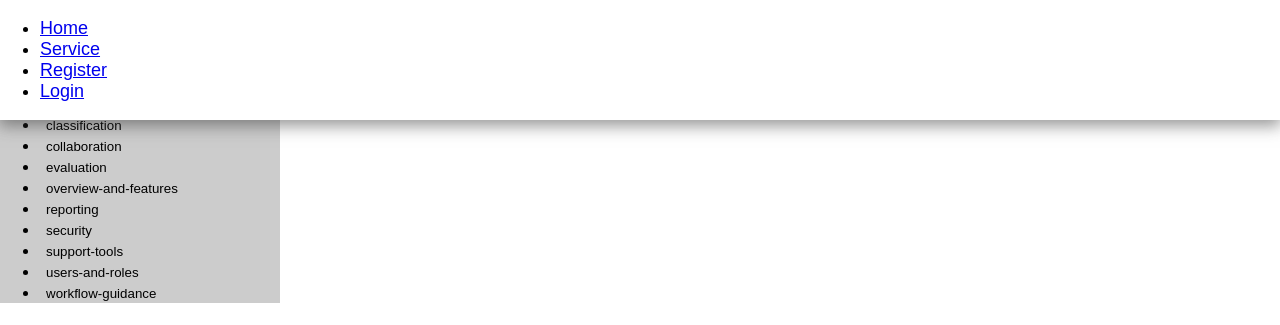
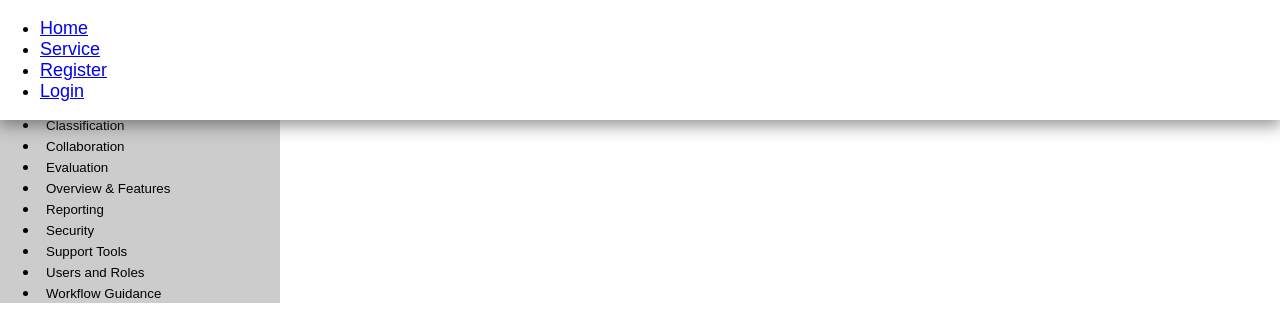
Before and after one commit to AquasInc/bioethx-site, a Gatsby site: page /service in a window 1280 px wide. Shown: the top 325 px of the page. Built offline with nearby package versions, Linux system fonts and the light colour scheme; Gatsby itself is replaced by a stand-in of ours.

Commit message:
feat(sidebar): MDX graphql query

```diff
--- a/features/classification.mdx
+++ b/features/classification.mdx
@@ -0,0 +1,3 @@
+---
+title: "Classification"
+---
--- a/features/collaboration.mdx
+++ b/features/collaboration.mdx
@@ -0,0 +1,3 @@
+---
+title: "Collaboration"
+---
--- a/features/evaluation.mdx
+++ b/features/evaluation.mdx
@@ -0,0 +1,3 @@
+---
+title: "Evaluation"
+---
--- a/features/overview-and-features.mdx
+++ b/features/overview-and-features.mdx
@@ -0,0 +1,3 @@
+---
+title: "Overview & Features"
+---
--- a/features/reporting.mdx
+++ b/features/reporting.mdx
@@ -0,0 +1,3 @@
+---
+title: "Reporting"
+---
--- a/features/security.mdx
+++ b/features/security.mdx
@@ -0,0 +1,3 @@
+---
+title: "Security"
+---
--- a/features/support-tools.mdx
+++ b/features/support-tools.mdx
@@ -0,0 +1,3 @@
+---
+title: "Support Tools"
+---
--- a/features/users-and-roles.mdx
+++ b/features/users-and-roles.mdx
@@ -0,0 +1,3 @@
+---
+title: "Users and Roles"
+---
--- a/features/workflow-guidance.mdx
+++ b/features/workflow-guidance.mdx
@@ -0,0 +1,3 @@
+---
+title: "Workflow Guidance"
+---
--- a/gatsby-config.js
+++ b/gatsby-config.js
@@ -13,5 +13,6 @@ module.exports = {
         path: __dirname + "/features",
       },
     },
+    "gatsby-plugin-mdx",
   ],
 };
--- a/package.json
+++ b/package.json
@@ -15,8 +15,11 @@
     "clean": "gatsby clean"
   },
   "dependencies": {
+    "@mdx-js/mdx": "^1.6.22",
+    "@mdx-js/react": "^1.6.22",
     "gatsby": "^4.6.2",
     "gatsby-plugin-image": "^2.7.0",
+    "gatsby-plugin-mdx": "^3.7.1",
     "gatsby-plugin-sharp": "^4.7.0",
     "gatsby-source-filesystem": "^4.7.0",
     "react": "^17.0.1",
--- a/src/components/sidebar.js
+++ b/src/components/sidebar.js
@@ -5,19 +5,21 @@ import { sidebar, btn } from "./sidebar.module.css";
 const Sidebar = ({ onClick }) => {
   const data = useStaticQuery(graphql`
     query MyQuery {
-      allFile(filter: { sourceInstanceName: { eq: "features" } }) {
+      allMdx {
         nodes {
-          name
+          frontmatter {
+            title
+          }
           id
         }
       }
     }
   `);
 
-  const features = data.allFile.nodes.map((node) => (
+  const features = data.allMdx.nodes.map((node) => (
     <li key={node.id}>
       <button className={btn} onClick={onClick}>
-        {node.name}
+        {node.frontmatter.title}
       </button>
     </li>
   ));
```
Also changed, not shown: 1 other file.
